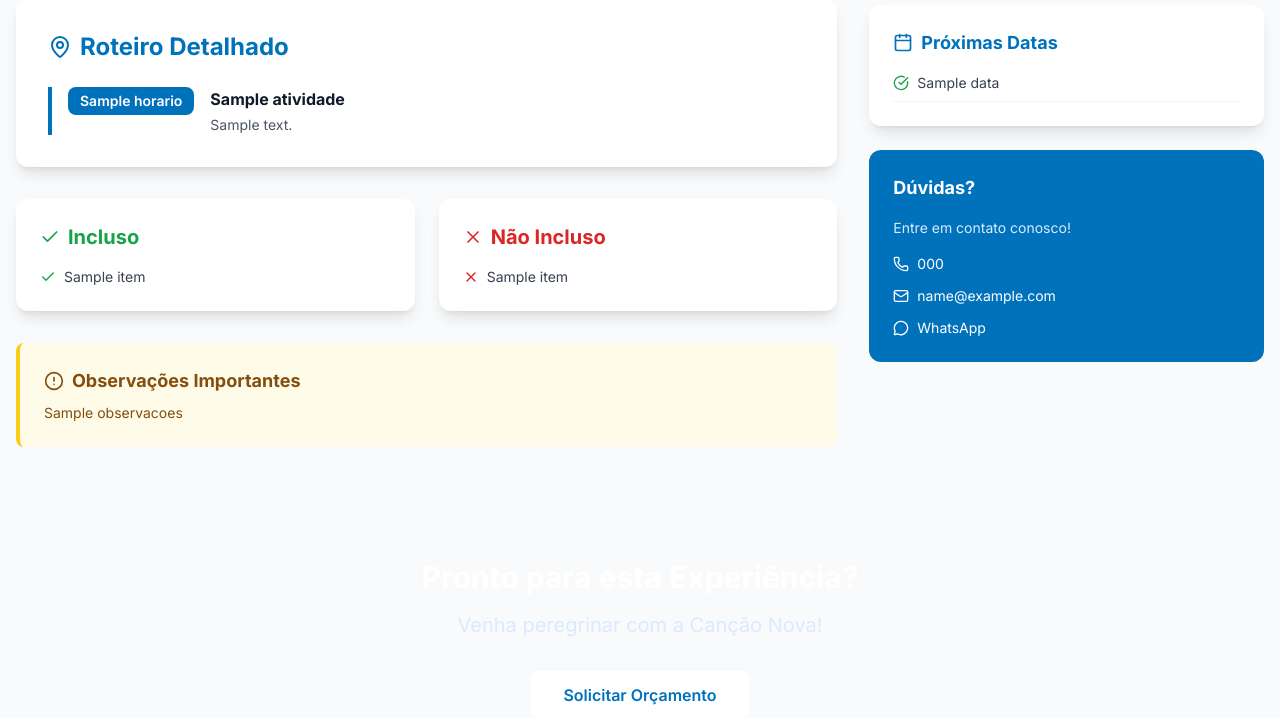
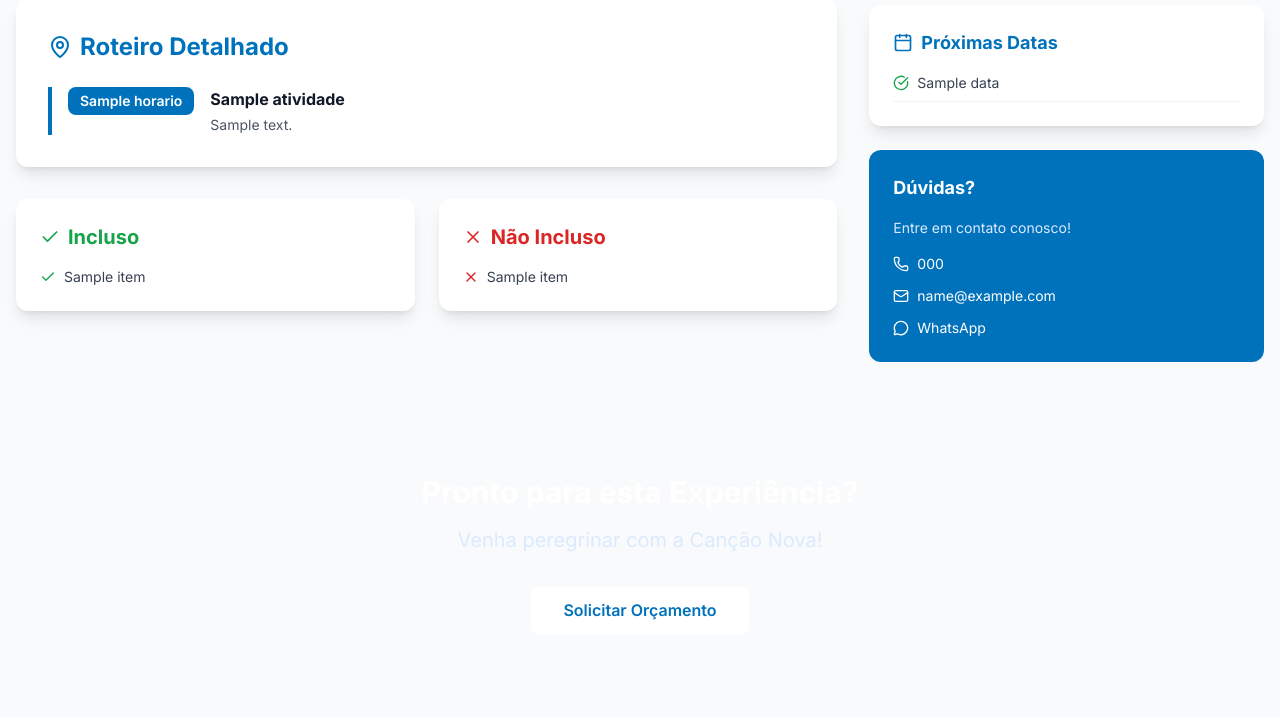
Before and after one commit to marcelofcn/peregrinecomacancaonova, a Python web app: template templates/detalhe.html in a window 1280 px wide. Shown: the part 875-1593 px from the top of the page. Run offline with Jinja, Linux system fonts and the light colour scheme; the template is opened without the code that fills it: most values are stand-ins (such as "Sample title", 1, 10 or a date in 2020); grey boxes marked "Sample" are stand-in pictures; some libraries are stand-ins or nearby versions.

Commit message:
Update detalhe.html

```diff
--- a/templates/detalhe.html
+++ b/templates/detalhe.html
@@ -119,17 +119,6 @@
                         </ul>
                     </section>
                 </div>
-
-                <!-- Observações -->
-                {% if roteiro.observacoes %}
-                <section class="bg-yellow-50 border-l-4 border-yellow-400 rounded-lg p-6">
-                    <h3 class="text-lg font-bold text-yellow-800 mb-2 flex items-center gap-2">
-                        <i data-lucide="alert-circle" class="w-5 h-5"></i>
-                        Observações Importantes
-                    </h3>
-                    <p class="text-yellow-800 text-sm">{{ roteiro.observacoes }}</p>
-                </section>
-                {% endif %}
             </div>
 
             <!-- Sidebar -->
```
